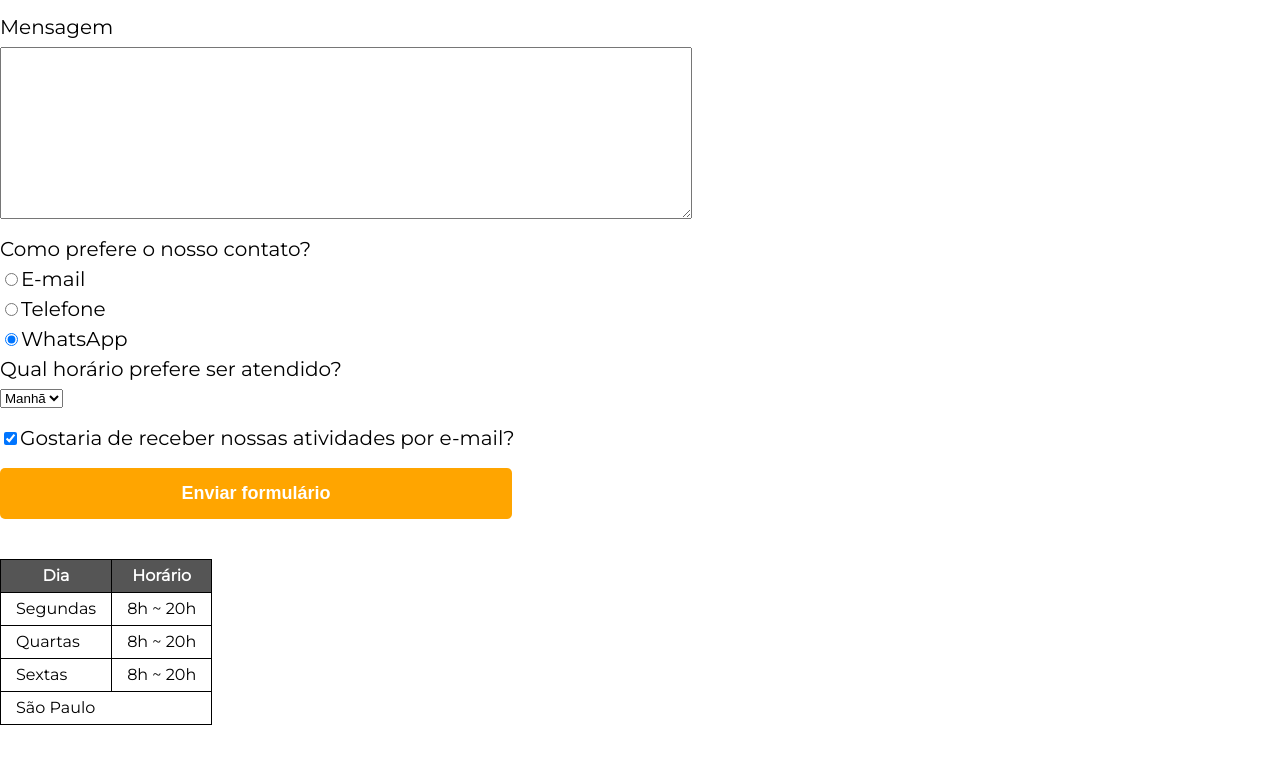
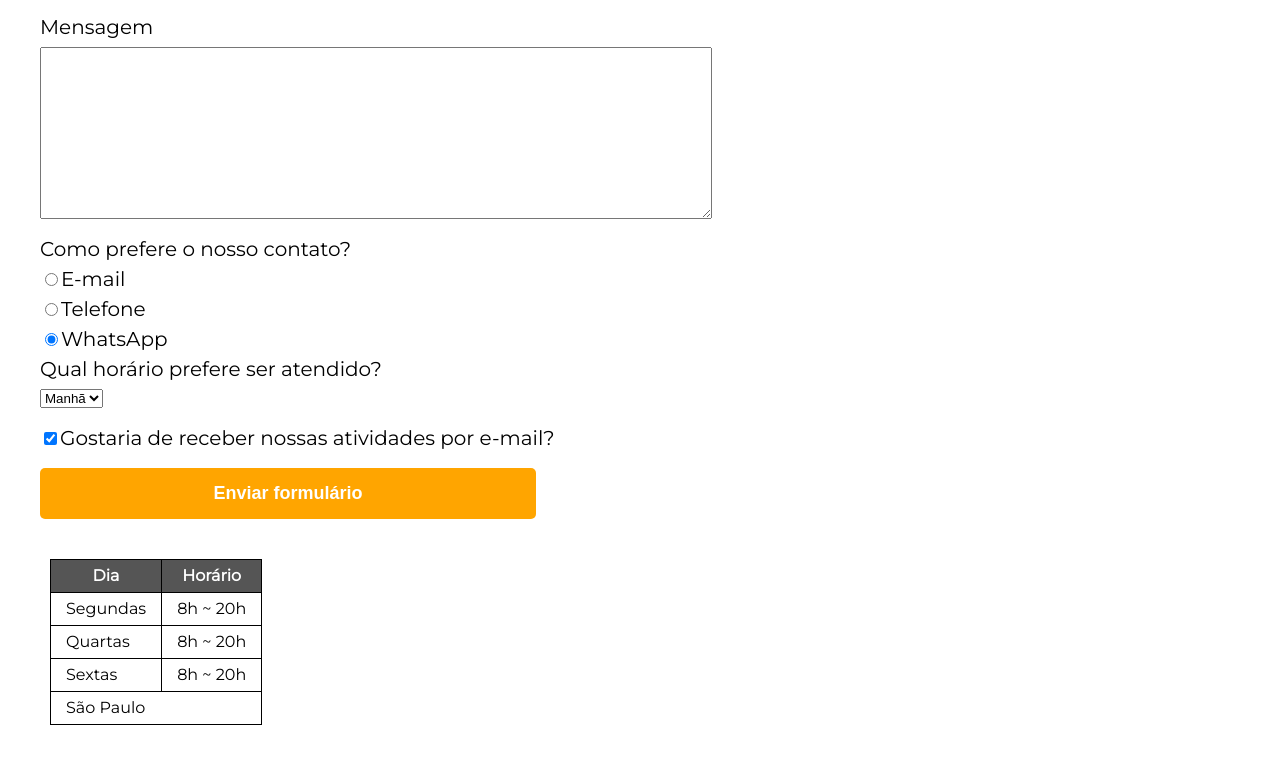
Before and after one commit to VictoriaValentina/Barbearia-Alura, a plain HTML site: page contato.html in a window 1280 px wide. Shown: the part 583-1346 px from the top of the page. Drawn offline with Linux system fonts and the light colour scheme.

Commit message:
modificação na pagina de contato, adicionei margin-left;

```diff
--- a/style.css
+++ b/style.css
@@ -101,6 +101,7 @@ footer {
 
 form {
     margin: 40px 0;
+    margin-left: 40px;
 }
 
 form label, form legend {
@@ -134,11 +135,11 @@ form label, form legend {
 
 .enviar:hover {
     background: darkorange;
-    transform: scale(1.2);
+    transform: scale(1.1);
 }
 
 table {
-    margin: 20px 0 40px;
+    margin: 20px 50px 40px;
 }
 
 thead {
```
